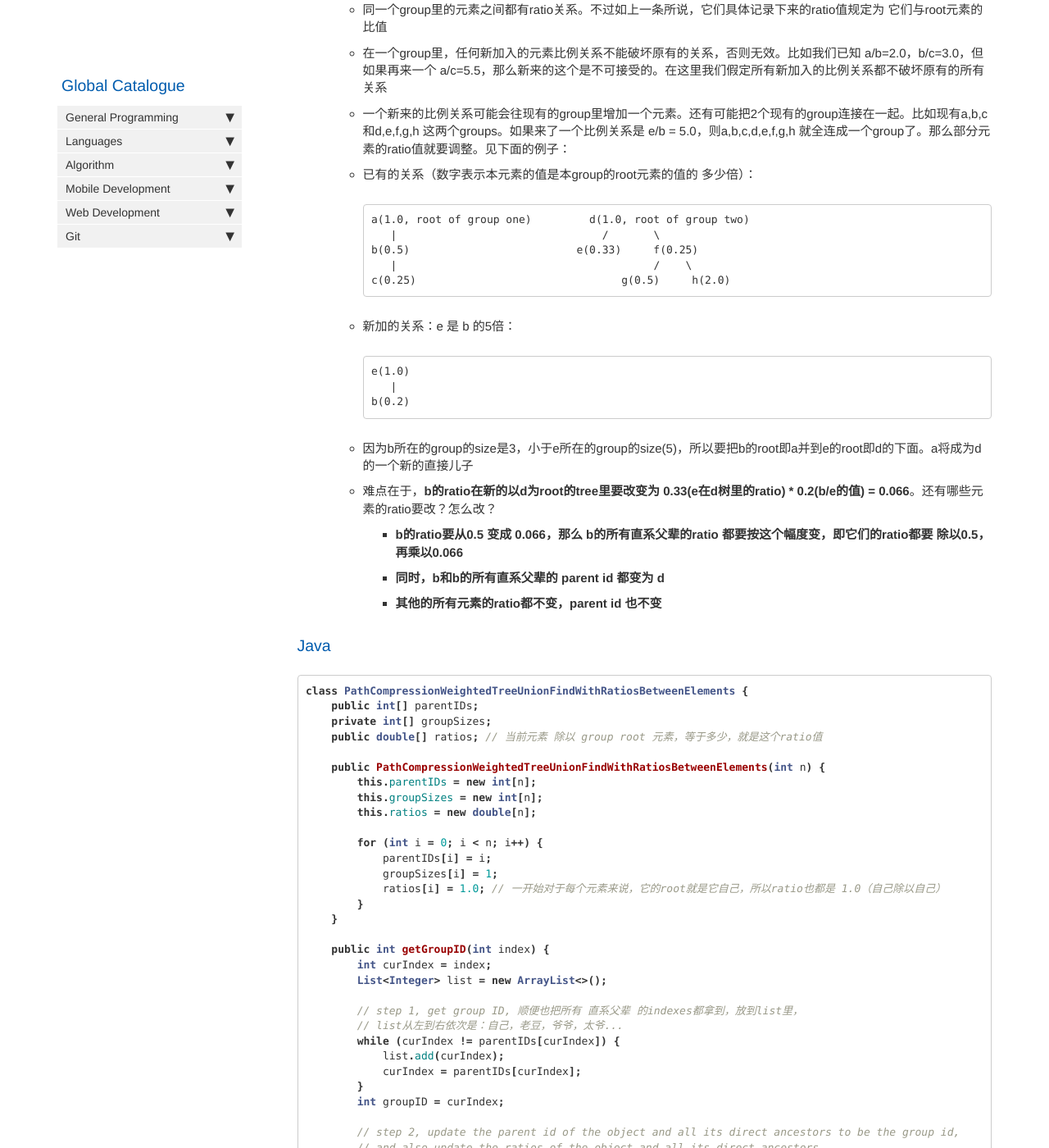
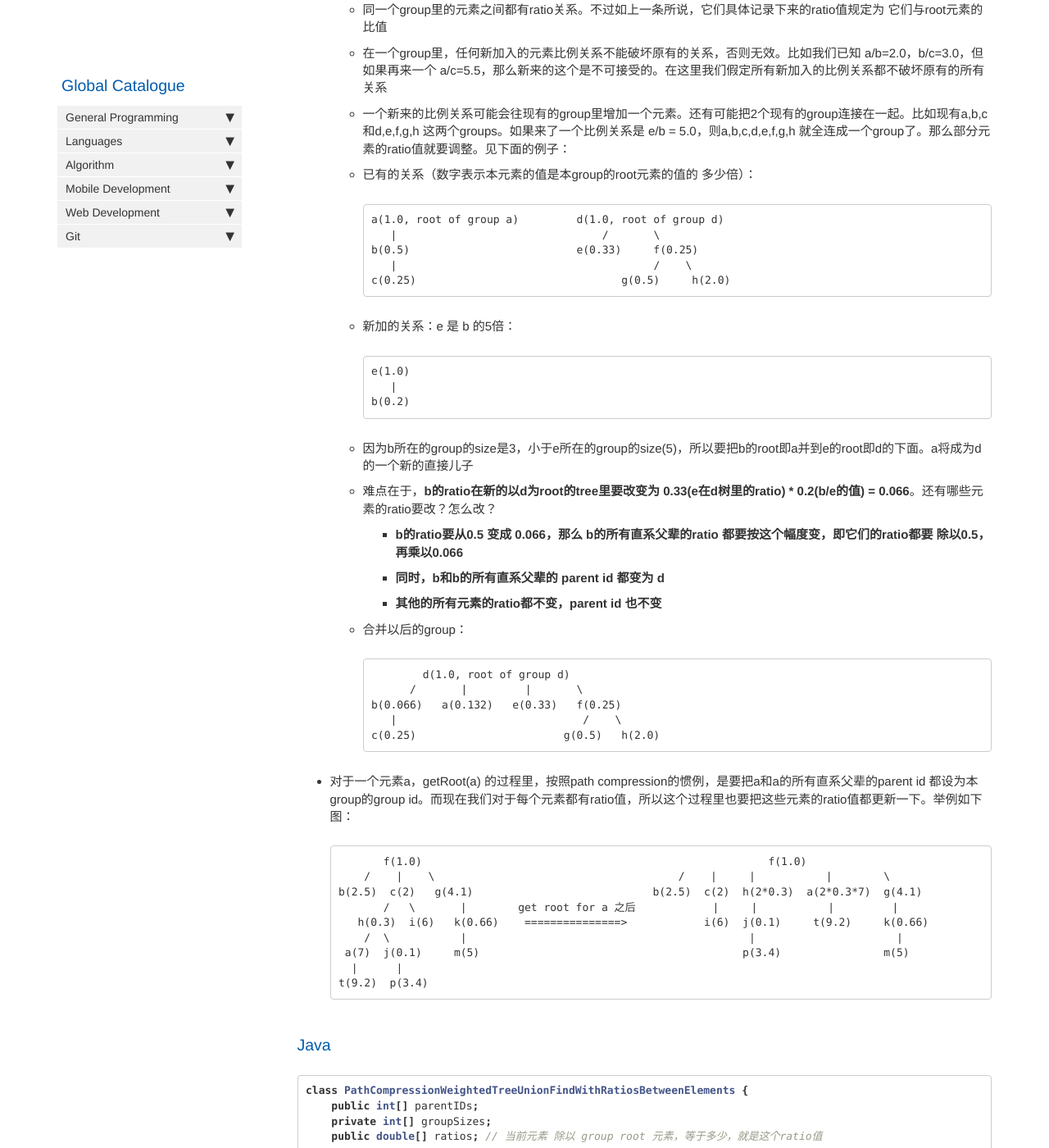
Before and after one commit to HungryOrc/hungryorc.github.io, a Jekyll site: the page built from pages/algorithm/algorithm_union_find.md, in a window 1280 px wide and 1400 px high, scrolled down 7111 px. Shown: the whole window at 82% size. Built offline with Jekyll 4.4.1, drawn with Linux system fonts in a browser that asks for light colours; nearby versions of some CDN libraries; comment, search, counter and statistics services are not loaded.

Commit message:
Update algorithm_union_find.md

````diff
--- a/pages/algorithm/algorithm_union_find.md
+++ b/pages/algorithm/algorithm_union_find.md
@@ -327,7 +327,7 @@ class PathCompressionWeightedTreeUnionFind {
   * 一个新来的比例关系可能会往现有的group里增加一个元素。还有可能把2个现有的group连接在一起。比如现有a,b,c 和d,e,f,g,h 这两个groups。如果来了一个比例关系是 e/b = 5.0，则a,b,c,d,e,f,g,h 就全连成一个group了。那么部分元素的ratio值就要调整。见下面的例子：
   * 已有的关系（数字表示本元素的值是本group的root元素的值的 多少倍）：
     ```
-    a(1.0, root of group one)         d(1.0, root of group two)
+    a(1.0, root of group a)         d(1.0, root of group d)
        |                                /       \
     b(0.5)                          e(0.33)     f(0.25)
        |                                        /    \
@@ -344,6 +344,26 @@ class PathCompressionWeightedTreeUnionFind {
     * **b的ratio要从0.5 变成 0.066，那么 b的所有直系父辈的ratio 都要按这个幅度变，即它们的ratio都要 除以0.5，再乘以0.066**
     * **同时，b和b的所有直系父辈的 parent id 都变为 d**
     * **其他的所有元素的ratio都不变，parent id 也不变**
+  * 合并以后的group：
+    ```
+            d(1.0, root of group d)
+          /       |         |       \
+    b(0.066)   a(0.132)   e(0.33)   f(0.25)
+       |                             /    \
+    c(0.25)                       g(0.5)   h(2.0)
+    ```
+* 对于一个元素a，getRoot(a) 的过程里，按照path compression的惯例，是要把a和a的所有直系父辈的parent id 都设为本group的group id。而现在我们对于每个元素都有ratio值，所以这个过程里也要把这些元素的ratio值都更新一下。举例如下图：
+  ```
+         f(1.0)                                                      f(1.0)
+      /    |    \                                      /    |     |           |        \
+  b(2.5)  c(2)   g(4.1)                            b(2.5)  c(2)  h(2*0.3)  a(2*0.3*7)  g(4.1)
+         /   \       |        get root for a 之后            |     |           |         |
+     h(0.3)  i(6)   k(0.66)    ===============>            i(6)  j(0.1)     t(9.2)     k(0.66)
+      /  \           |                                            |                      |
+   a(7)  j(0.1)     m(5)                                         p(3.4)                m(5)
+    |      |
+  t(9.2)  p(3.4)
+  ```
 
 
 ### Java
````
